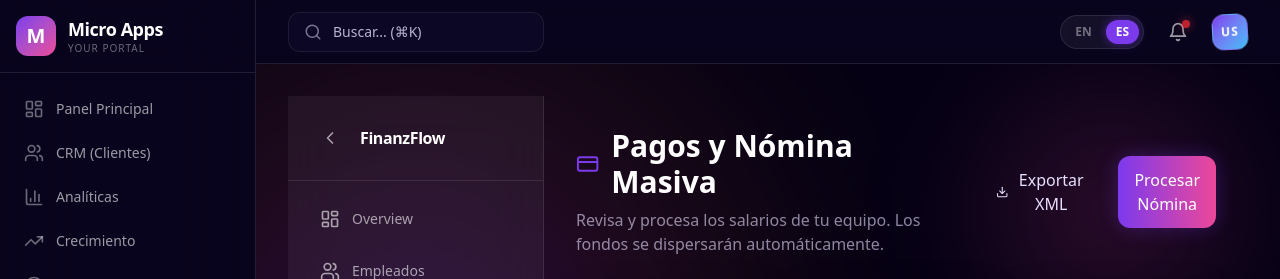
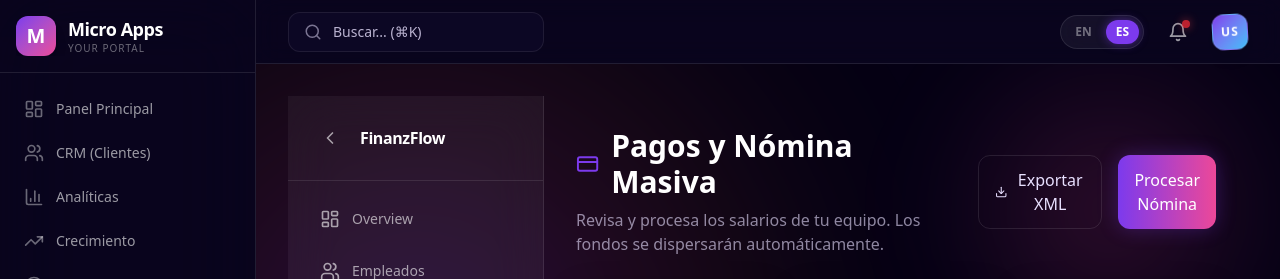
Before and after one commit to kuquipr1/reto-microapps, a Next.js app: page /apps/payroll/payments in a window 1280 px wide. Shown: the top 279 px of the page. Built offline with nearby package versions, Linux system fonts and the light colour scheme; no server answers; the database is empty.

Commit message:
fix(payroll): change invalid glow-button variant to ghost

```diff
--- a/src/app/(protected)/apps/payroll/payments/page.tsx
+++ b/src/app/(protected)/apps/payroll/payments/page.tsx
@@ -49,7 +49,7 @@ export default function PaymentsPage() {
           </p>
         </div>
         <div className="flex gap-4">
-          <GlowButton variant="secondary" className="gap-2 border-white/10 hover:border-white/20">
+          <GlowButton variant="ghost" className="gap-2 border-white/10 hover:border-white/20">
             <Download size={18} />
             {language === "en" ? "Export XML" : "Exportar XML"}
           </GlowButton>
```
Also changed, not shown: 1 other file (tests, documents, lock files or other folders).
